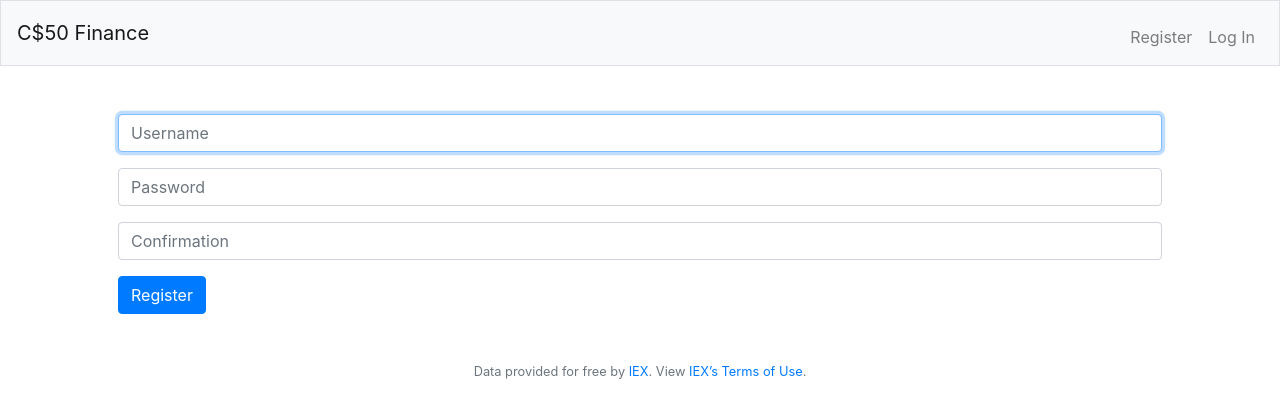
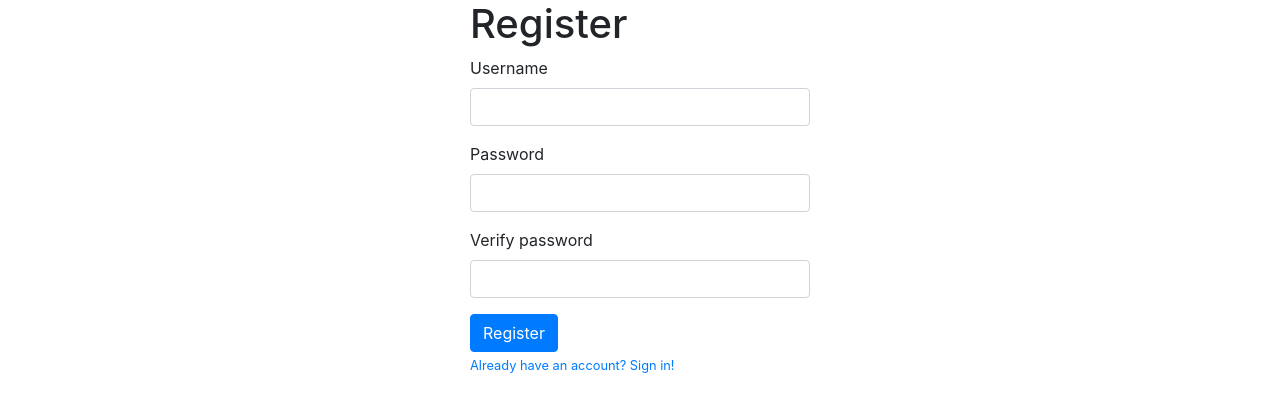
Before and after one commit to Jimnuch99/project, a Flask app: page /register in a window 1280 px wide. Shown: the top 418 px of the page. Run offline with Flask 2, Linux system fonts and the light colour scheme; parts of the project's set-up code (start-up, migrations or seed data) failed here and were passed over; some libraries are stand-ins or nearby versions.

Commit message:
register en login html-pagina

```diff
--- a/templates/register.html
+++ b/templates/register.html
@@ -1,38 +1,35 @@
-{% extends "layout.html" %}
+<!DOCTYPE html>
 
-{% block title %}
-    Register
-{% endblock %}
+<html lang="en">
+<head>
+    <meta charset="UTF-8">
+    <title>Webikapp - register</title>
+    <link rel="stylesheet" href="https://stackpath.bootstrapcdn.com/bootstrap/4.4.1/css/bootstrap.min.css" integrity="sha384-Vkoo8x4CGsO3+Hhxv8T/Q5PaXtkKtu6ug5TOeNV6gBiFeWPGFN9MuhOf23Q9Ifjh" crossorigin="anonymous">
+    <link rel="stylesheet" href="static/register.css">
+</head>
 
-{% block main %}
-    <form action="/register" method="post" id="register-form">
-        <div class="form-group">
-            <input autocomplete="off" autofocus class="form-control" name="username" placeholder="Username" type="text" >
-            <div class="invalid-feedback">
-                Username is invalid.
+<body>
+<div class="container">
+    <div class="col-sm-12 offset-md-4 col-md-4 register">
+        <h1>Register</h1>
+        <form action="/register" method ="post">
+            <div class="form-group">
+                <label for="username">Username</label>
+                <input type="username" class="form-control" id="username" aria-describedby="usernamehelp">
             </div>
-        </div>
-        <div class="form-group">
-            <input class="form-control" name="password" placeholder="Password" type="password">
-        </div>
-         <div class="form-group">
-            <input class="form-control" name="confirmation" placeholder="Confirmation" type="password">
-        </div>
-        <button class="btn btn-primary" type="submit">Register</button>
-
-    </form>
-
-    <script>
-        var form = document.getElementById("register-form");
-        form.addEventListener("submit", function(event) {
-            event.preventDefault();
-            $.get("/check", { username: form.elements.username.value }, function(isAvailable) {
-                if(isAvailable) {
-                    form.submit();
-                } else {
-                    form.elements.username.classList.add("is-invalid");
-                }
-            });
-        });
-    </script>
-{% endblock %}
+            <div class="form-group">
+                <label for="password">Password</label>
+                <input type="password" class="form-control" id="password">
+            </div>
+            <div class="form-group">
+                <label for="password2">Verify password</label>
+                <input type="password" class="form-control" id="confirmation">
+            </div>
+            <button type="submit" class="btn btn-primary">Register</button>
+            <br>
+            <a href="/WEBIKAPP/templates/login.html"><small class="">Already have an account? Sign in!</small></a>
+        </form>
+    </div>
+</div>
+</body>
+</html>
```
Also changed, not shown: templates/login.html (+28 -15 lines).
